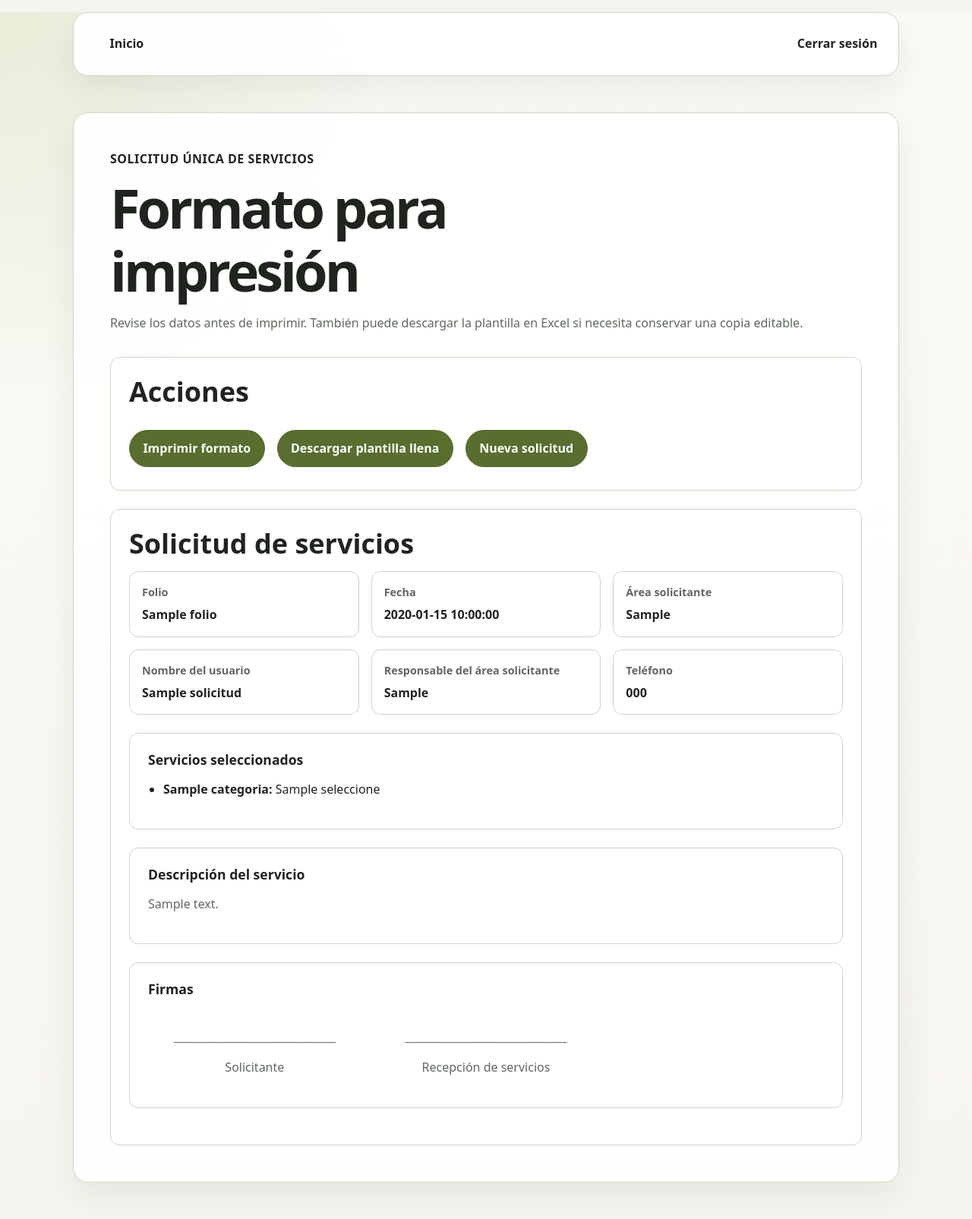
After one commit to LuisMAC2022/Pablo, a Python web app: template app/templates/solicitud_imprimir.html in a window 1280 px wide. The commit adds this page. Shown: the whole page at 76% size. Run offline with Jinja, Linux system fonts and the light colour scheme; the template is opened without the code that fills it: most values are stand-ins (such as "Sample title", 1, 10 or a date in 2020).

Commit message:
Agrega vista imprimible para solicitudes

```diff
--- a/app/static/css/museo.css
+++ b/app/static/css/museo.css
@@ -475,3 +475,143 @@ footer {
   font-size: clamp(1.45rem, 4vw, 2.25rem);
   font-weight: 820;
 }
+
+.print-header h1 {
+  max-width: 16ch;
+}
+
+.print-kicker {
+  margin-bottom: var(--space-2);
+  color: var(--color-ink);
+  font-weight: 760;
+  letter-spacing: 0.03em;
+  text-transform: uppercase;
+}
+
+.print-sheet {
+  border: 1px solid var(--color-border);
+  border-radius: var(--radius-md);
+  background: #fff;
+  padding: var(--space-4);
+}
+
+.request-summary-grid {
+  display: grid;
+  grid-template-columns: repeat(auto-fit, minmax(14rem, 1fr));
+  gap: var(--space-3);
+  margin: 0 0 var(--space-4);
+}
+
+.request-summary-grid div {
+  border: 1px solid var(--color-border);
+  border-radius: var(--radius-md);
+  padding: var(--space-3);
+}
+
+.request-summary-grid dt {
+  color: var(--color-muted);
+  font-size: 0.9rem;
+  font-weight: 760;
+}
+
+.request-summary-grid dd {
+  margin: var(--space-1) 0 0;
+  color: var(--color-ink);
+  font-weight: 650;
+}
+
+.print-section,
+.signature-grid {
+  break-inside: avoid;
+}
+
+.preserve-lines {
+  white-space: pre-wrap;
+}
+
+.signature-grid {
+  display: grid;
+  grid-template-columns: repeat(auto-fit, minmax(14rem, 1fr));
+  gap: var(--space-4);
+  text-align: center;
+}
+
+.signature-grid h3 {
+  grid-column: 1 / -1;
+  text-align: left;
+}
+
+@media print {
+  @page {
+    margin: 1.5cm;
+  }
+
+  html,
+  body {
+    background: #fff;
+    color: #000;
+  }
+
+  body {
+    min-height: auto;
+  }
+
+  .skip-link,
+  .main-nav,
+  .no-print {
+    display: none !important;
+  }
+
+  main.container,
+  .print-sheet,
+  section,
+  fieldset {
+    margin: 0;
+    border: 0;
+    border-radius: 0;
+    box-shadow: none;
+    padding: 0;
+  }
+
+  .print-container {
+    width: 100%;
+  }
+
+  .print-header {
+    margin-bottom: 1rem;
+  }
+
+  h1 {
+    max-width: none;
+    font-size: 1.6rem;
+    letter-spacing: normal;
+  }
+
+  h2 {
+    font-size: 1.25rem;
+  }
+
+  h3,
+  legend {
+    font-size: 1rem;
+  }
+
+  a {
+    color: #000;
+  }
+
+  .request-summary-grid {
+    grid-template-columns: repeat(2, 1fr);
+    gap: 0.5rem;
+  }
+
+  .request-summary-grid div {
+    border-color: #777;
+    padding: 0.5rem;
+  }
+
+  .signature-grid {
+    grid-template-columns: repeat(2, 1fr);
+    margin-top: 2rem;
+  }
+}
--- a/app/templates/confirmacion.html
+++ b/app/templates/confirmacion.html
@@ -25,6 +25,7 @@
         Descargar copia de la plantilla llena
       </a>
     </li>
+    <li><a class="button" href="{{ url_imprimir_solicitud }}">Imprimir formato</a></li>
     <li><a class="button" href="/solicitud">Nueva solicitud</a></li>
   </ul>
 </section>
--- /dev/null
+++ b/app/templates/solicitud_imprimir.html
@@ -0,0 +1,91 @@
+{% extends "base.html" %}
+{% block title %}Imprimir solicitud {{ solicitud.folio }}{% endblock %}
+{% block main_class %}container print-container{% endblock %}
+
+{% block content %}
+<header class="print-header">
+  <p class="print-kicker">Solicitud Única de Servicios</p>
+  <h1>Formato para impresión</h1>
+  <p>Revise los datos antes de imprimir. También puede descargar la plantilla en Excel si necesita conservar una copia editable.</p>
+</header>
+
+<section class="print-actions no-print" aria-labelledby="acciones-impresion">
+  <h2 id="acciones-impresion">Acciones</h2>
+  <ul class="action-list">
+    <li><button type="button" data-print-button>Imprimir formato</button></li>
+    <li><a class="button" href="{{ url_descarga_plantilla }}" download>Descargar plantilla llena</a></li>
+    <li><a class="button" href="/solicitud">Nueva solicitud</a></li>
+  </ul>
+</section>
+
+<article class="print-sheet" aria-labelledby="titulo-formato-solicitud">
+  <h2 id="titulo-formato-solicitud">Solicitud de servicios</h2>
+
+  <dl class="request-summary-grid">
+    <div>
+      <dt>Folio</dt>
+      <dd>{{ solicitud.folio }}</dd>
+    </div>
+    <div>
+      <dt>Fecha</dt>
+      <dd>{{ fecha }}</dd>
+    </div>
+    <div>
+      <dt>Área solicitante</dt>
+      <dd>{{ solicitud.area_solicitante }}</dd>
+    </div>
+    <div>
+      <dt>Nombre del usuario</dt>
+      <dd>{{ solicitud.nombre_usuario }}</dd>
+    </div>
+    <div>
+      <dt>Responsable del área solicitante</dt>
+      <dd>{{ solicitud.responsable_area_solicitante or solicitud.nombre_usuario }}</dd>
+    </div>
+    <div>
+      <dt>Teléfono</dt>
+      <dd>{{ solicitud.telefono }}</dd>
+    </div>
+  </dl>
+
+  <section class="print-section" aria-labelledby="servicios-seleccionados">
+    <h3 id="servicios-seleccionados">Servicios seleccionados</h3>
+    {% if opciones_servicio %}
+      <ul>
+        {% for grupo in opciones_servicio %}
+          <li><strong>{{ grupo.categoria }}:</strong> {{ grupo.selecciones|join(", ") }}</li>
+        {% endfor %}
+      </ul>
+    {% else %}
+      <p>No se registraron opciones de servicio.</p>
+    {% endif %}
+  </section>
+
+  <section class="print-section" aria-labelledby="descripcion-impresion">
+    <h3 id="descripcion-impresion">Descripción del servicio</h3>
+    <p class="preserve-lines">{{ solicitud.descripcion_servicio }}</p>
+  </section>
+
+  <section class="signature-grid" aria-labelledby="firmas-solicitud">
+    <h3 id="firmas-solicitud">Firmas</h3>
+    <div>
+      <p aria-hidden="true">______________________________</p>
+      <p>Solicitante</p>
+    </div>
+    <div>
+      <p aria-hidden="true">______________________________</p>
+      <p>Recepción de servicios</p>
+    </div>
+  </section>
+</article>
+{% endblock %}
+
+{% block scripts %}
+<script>
+  const printButton = document.querySelector('[data-print-button]');
+
+  printButton.addEventListener('click', () => {
+    window.print();
+  });
+</script>
+{% endblock %}
```
Also changed, not shown: app/routes/solicitudes.py (+57 -1 lines).
